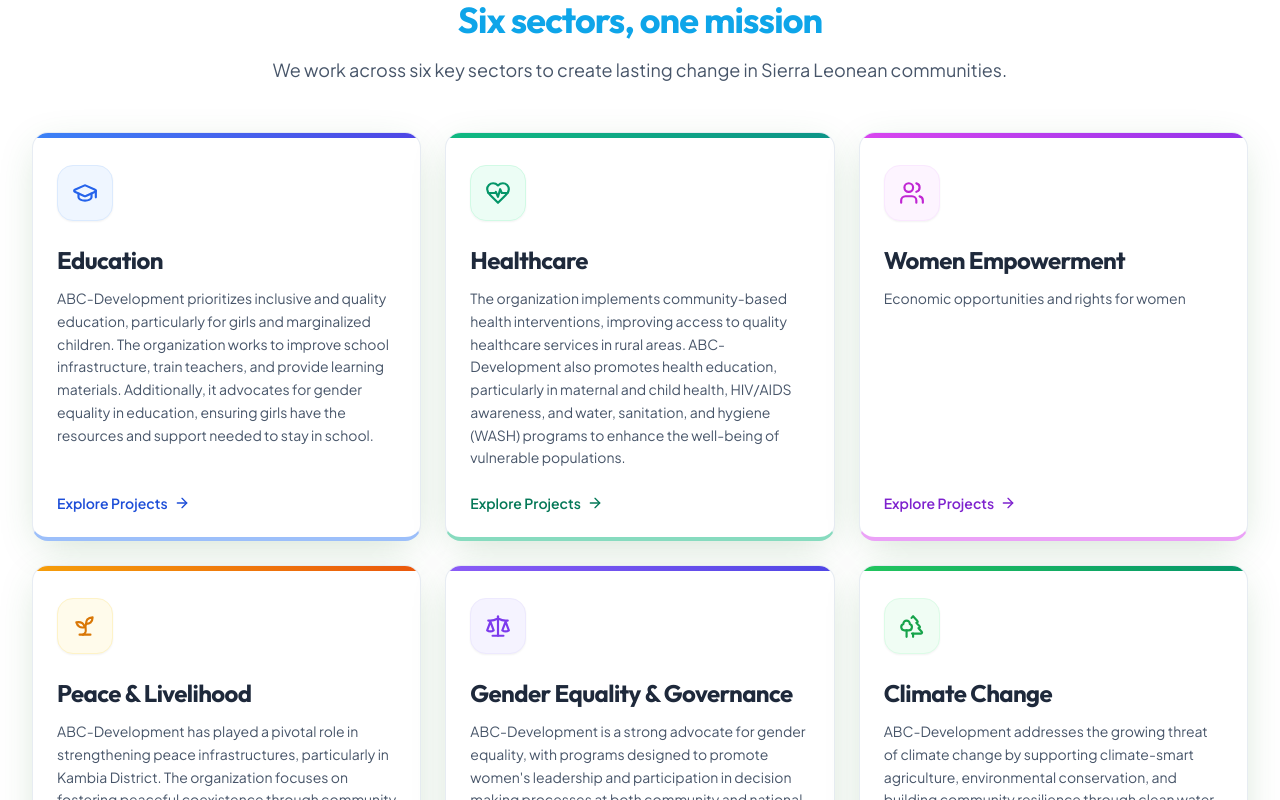
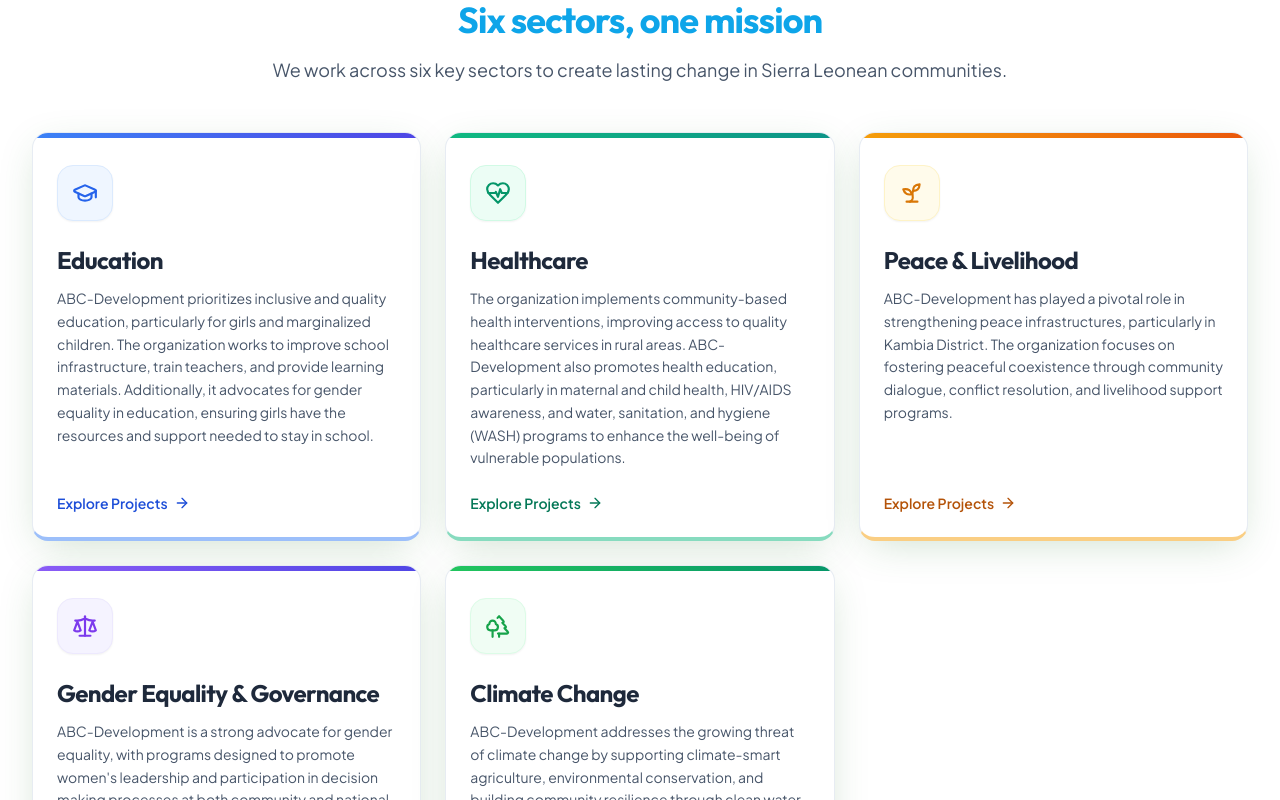
Before and after one commit to MEDVONJOSON/ABC-DEVELOPMENT, a React (Vite) app: page / in a window 1280 px wide. Shown: the part 1700-2500 px from the top of the page. Built offline with nearby package versions, Linux system fonts and the light colour scheme.

Commit message:
Remove Women Empowerment content across all sections

```diff
--- a/src/components/ProjectCard.jsx
+++ b/src/components/ProjectCard.jsx
@@ -19,14 +19,7 @@
     textBrand: 'text-emerald-700 group-hover:text-emerald-800',
     iconColor: 'text-emerald-600'
   },
-  women: {
-    gradient: 'from-fuchsia-500 to-purple-600',
-    cardBorder: 'border-b-fuchsia-500/50 hover:border-fuchsia-500',
-    cardHoverShadow: 'hover:shadow-fuchsia-500/15',
-    badgeBg: 'bg-fuchsia-100 text-purple-800 border border-fuchsia-200/50',
-    textBrand: 'text-purple-700 group-hover:text-purple-800',
-    iconColor: 'text-fuchsia-600'
-  },
+
   livelihood: {
     gradient: 'from-amber-500 to-orange-600',
     cardBorder: 'border-b-amber-500/50 hover:border-amber-500',
--- a/src/data/news.js
+++ b/src/data/news.js
@@ -18,23 +18,7 @@
       'In the past year alone, our community health workers have conducted over 18,000 home visits, facilitated 4,200 safe deliveries, and referred 1,100 critical cases to district hospitals.',
     ],
   },
-  {
-    id: 2,
-    slug: 'fatmata-success-story-women-empowerment',
-    title: 'Meet Fatmata: From Struggling Mother to Successful Entrepreneur',
-    category: 'women',
-    date: '2024-02-20',
-    excerpt:
-      'From earning 25 cents a day to employing 5 women — Fatmata\'s journey shows what\'s possible when women get the right support.',
-    cover: '/images/women-empowerment-news.jpg',
-    author: 'Stories Team',
-    body: [
-      'Five years ago, Fatmata was struggling to feed her three children. Today she runs a thriving tailoring business in Bo, employs five other women from her village, and sends all her children to school.',
-      '"I had skills but no capital and no one who believed in me," Fatmata says. "ABC Development gave me a small loan, training, and a mentor who pushed me when I wanted to give up."',
-      'Her business started with a single used sewing machine and a $75 microloan. Within two years, she had repaid the loan, expanded to three machines, and was training other women.',
-      'Fatmata is one of more than 15,000 women who have gone through our Women\'s Economic Empowerment Program. Her story is not unique — it\'s what becomes possible when the right support meets determination.',
-    ],
-  },
+
   {
     id: 3,
     slug: 'education-transforming-rural-sierra-leone',
--- a/src/data/projects.js
+++ b/src/data/projects.js
@@ -16,13 +16,7 @@
     color: 'bg-brand-100 text-brand-700',
     icon: 'HeartPulse',
   },
-  {
-    id: 'women',
-    name: 'Women Empowerment',
-    description: 'Economic opportunities and rights for women',
-    color: 'bg-brand-100 text-brand-800',
-    icon: 'Users',
-  },
+
   {
     id: 'livelihood',
     name: 'Peace & Livelihood',
@@ -93,29 +87,7 @@
     story:
       'Our network of community health workers is the backbone of this program. Trained locally and equipped with the basics, they bring care to families who would otherwise walk hours for help.',
   },
-  {
-    id: 3,
-    slug: 'womens-economic-empowerment',
-    title: "Women's Economic Empowerment Program",
-    category: 'women',
-    summary:
-      'Empowering 15,000 women with microfinance, vocational training, and business mentorship to achieve economic independence.',
-    location: 'Freetown, Bo, Kenema Districts',
-    districts: ['Freetown', 'Bo', 'Kenema'],
-    image: '/images/featured3.png',
-    beneficiaries: 15000,
-    duration: '2019 – Present',
-    budget: '$3.1M',
-    partners: ['African Development Bank', 'UN Women'],
-    objectives: [
-      'Provide microloans to 5,000+ women entrepreneurs',
-      'Run vocational training in tailoring, agriculture, and tech',
-      'Match every loan recipient with a local business mentor',
-      'Reach 15,000 direct beneficiaries across three districts',
-    ],
-    story:
-      'Fatmata was one of our first cohort members. She started a small tailoring business with a $75 microloan. Today she employs 5 women and all her children are in school.',
-  },
+
   {
     id: 4,
     slug: 'youth-livelihoods',
--- a/src/data/site.js
+++ b/src/data/site.js
@@ -42,13 +42,7 @@
 ];
 
 export const testimonials = [
-  {
-    id: 1,
-    quote:
-      'ABC Development changed my life completely. Before the women\'s program, I could barely feed my children. Now I run my own tailoring shop and employ 5 other women from my village. My children are all in school. This is what empowerment looks like.',
-    author: 'Fatmata K.',
-    role: 'Women\'s Program Graduate, Bo District',
-  },
+
   {
     id: 2,
     quote:
@@ -90,11 +84,7 @@
     title: 'Healthcare Expansion',
     description: 'Expanded to healthcare during the Ebola crisis response.',
   },
-  {
-    year: 2017,
-    title: 'Women Empowerment Initiative',
-    description: 'Launched Women Empowerment Initiative with microfinance program.',
-  },
+
   {
     year: 2021,
     title: '50,000 Beneficiaries',
@@ -150,13 +140,7 @@
       'Establish 5 new healthcare outposts in underserved rural areas.',
     icon: 'HeartPulse',
   },
-  {
-    id: 'women-goal',
-    title: 'Women Entrepreneurship',
-    description:
-      'Launch national women entrepreneurship initiative with 1,000 participants.',
-    icon: 'Briefcase',
-  },
+
   {
     id: 'livelihood-goal',
     title: 'Youth Employment',
@@ -179,12 +163,7 @@
     description: 'Funds a medical outreach camp',
     icon: 'Stethoscope',
   },
-  {
-    id: 'large',
-    amount: 500,
-    description: "Supports a women's business startup",
-    icon: 'Briefcase',
-  },
+
 ];
 
 export const volunteerRoles = [
@@ -218,10 +197,5 @@
     description: 'Help us with our digital presence, content, and online campaigns.',
     icon: 'Globe',
   },
-  {
-    id: 'fund',
-    title: 'Business Seed Fund Mentors',
-    description: 'Mentor women entrepreneurs who received seed funding from our programs.',
-    icon: 'Sprout',
-  },
+
 ];
--- a/src/pages/About.jsx
+++ b/src/pages/About.jsx
@@ -50,7 +50,7 @@
               A leading NGO transforming lives across Sierra Leone
             </h2>
             <p className="mt-5 text-slate-600 leading-relaxed">
-              ABC Development is a leading NGO in Sierra Leone focused on education, healthcare, women empowerment, livelihoods, governance, and climate change.
+              ABC Development is a leading NGO in Sierra Leone focused on education, healthcare, livelihoods, governance, and climate change.
             </p>
             <p className="mt-4 text-slate-600 leading-relaxed">
               From clean water infrastructure to governance training, we work alongside rural communities to create lasting change from the ground up.
--- a/src/pages/Home.jsx
+++ b/src/pages/Home.jsx
@@ -48,15 +48,7 @@
     iconColor: 'text-emerald-600 group-hover:text-white',
     textBrand: 'text-emerald-700 group-hover:text-emerald-800'
   },
-  women: {
-    gradient: 'from-fuchsia-500 to-purple-600',
-    cardBorder: 'border-b-fuchsia-500/50 hover:border-fuchsia-500',
-    cardHoverShadow: 'hover:shadow-fuchsia-500/15',
-    cardHoverBg: 'hover:bg-fuchsia-50/10',
-    iconContainer: 'bg-fuchsia-50 text-fuchsia-600 border-fuchsia-100 group-hover:from-fuchsia-500 group-hover:to-purple-600 group-hover:text-white',
-    iconColor: 'text-fuchsia-600 group-hover:text-white',
-    textBrand: 'text-purple-700 group-hover:text-purple-800'
-  },
+
   livelihood: {
     gradient: 'from-amber-500 to-orange-600',
     cardBorder: 'border-b-amber-500/50 hover:border-amber-500',
@@ -102,13 +94,7 @@
     title: "ENHANCED\nFOOD SECURITY\n& LIVELIHOOD",
     description: "Provided seed inputs, post-harvest management support, and agronomic training to smallholder farmers—strengthening local food systems and community resilience."
   },
-  {
-    id: 3,
-    image: "/images/hero-community.jpg",
-    eyebrow: "WOMEN EMPOWERMENT",
-    title: "EMPOWERED\n100 WOMEN\nAND GIRLS",
-    description: "Trained and mentored 100 women and girls to actively participate in leadership and governance, equipping them with the confidence and tools to drive change in their communities."
-  }
+
 ];
 
 const missionItems = [
@@ -690,7 +676,7 @@
                   {/* Body */}
                   <div className="flex flex-col flex-1 p-6">
                     {/* Category chip */}
-                    {(() => { const cat = [{id:'education',name:'Education'},{id:'health',name:'Healthcare'},{id:'women',name:'Women Empowerment'},{id:'livelihood',name:'Livelihood'},{id:'governance',name:'Governance'},{id:'rural',name:'Climate Change'}].find(c => c.id === a.category); return cat ? <span className="inline-block text-xs font-semibold px-3 py-1 rounded-full bg-slate-100 text-slate-600 mb-3 w-fit capitalize">{cat.name}</span> : null; })()}
+                    {(() => { const cat = [{id:'education',name:'Education'},{id:'health',name:'Healthcare'},{id:'livelihood',name:'Livelihood'},{id:'governance',name:'Governance'},{id:'rural',name:'Climate Change'}].find(c => c.id === a.category); return cat ? <span className="inline-block text-xs font-semibold px-3 py-1 rounded-full bg-slate-100 text-slate-600 mb-3 w-fit capitalize">{cat.name}</span> : null; })()}
 
                     <h3 className={`font-display font-bold text-lg text-slate-800 ${style.titleHover} transition-colors leading-snug flex-1`}>
                       {a.title}
--- a/src/pages/Projects.jsx
+++ b/src/pages/Projects.jsx
@@ -47,7 +47,7 @@
       <PageHero
         eyebrow="Our Projects"
         title="Sustainable Development Programs"
-        subtitle="Explore ABC Development's projects in education, healthcare, women empowerment, livelihoods, governance, and climate change across Sierra Leone."
+        subtitle="Explore ABC Development's projects in education, healthcare, livelihoods, governance, and climate change across Sierra Leone."
         image="/images/hero-community.jpg"
       />
 
--- a/src/pages/Resources.jsx
+++ b/src/pages/Resources.jsx
@@ -32,13 +32,7 @@
     description: 'Field manual used by our 150 community health workers.',
     size: '3.2 MB',
   },
-  {
-    id: 5,
-    type: 'Guide',
-    title: "Women's Microfinance Toolkit",
-    description: 'How we structure microloans, mentorship, and business support.',
-    size: '0.9 MB',
-  },
+
   {
     id: 6,
     type: 'Research',
```
